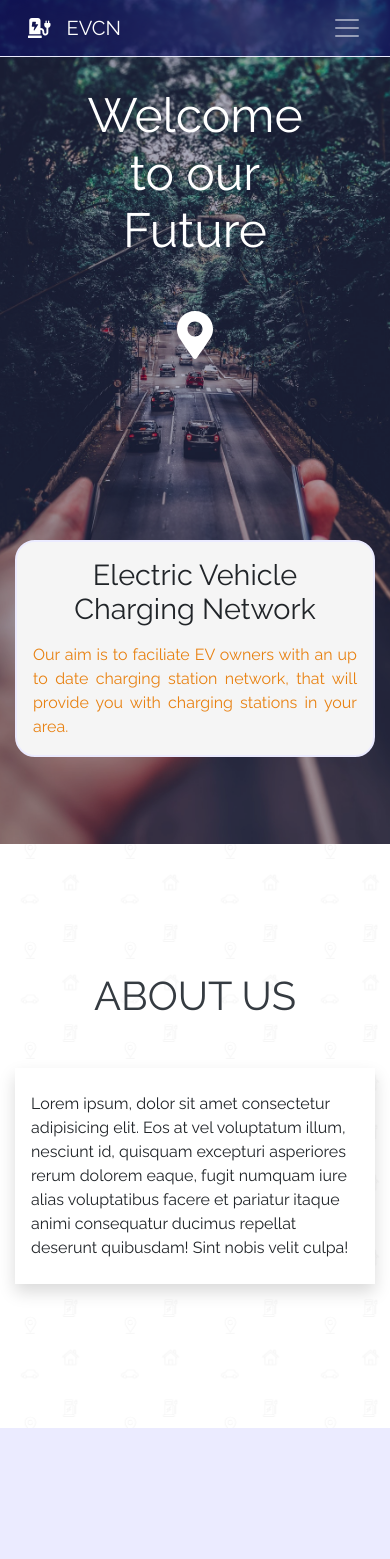
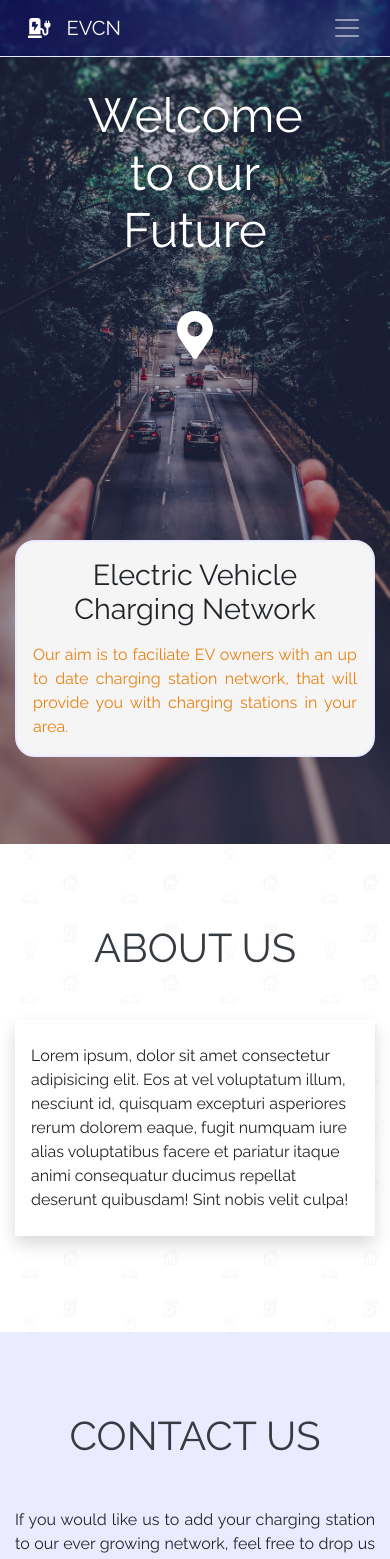
Before and after one commit to juliancameron79/ev, a React (Create React App) app: page / in a window 390 px wide. Shown: the top 1559 px of the page. Built offline with nearby package versions, Linux system fonts and the light colour scheme.

Commit message:
Media query added to title for contact component

```diff
--- a/src/App.css
+++ b/src/App.css
@@ -20,6 +20,14 @@ body {
 
 .site-section {
   padding: 8rem 0;
+}
+
+/* ------------ MEDIA ------------ */
+
+@media (max-width: 768px) {
+  .site-section {
+    padding: 5rem 0;
+  }
 }
 
 /******************************* NAVBAR *******************************/
@@ -236,6 +244,14 @@ p.lead-contact-us-text {
   border-color: var(--primary-navy-blue);
 }
 
+/* ------------ MEDIA ------------ */
+
+@media (max-width: 768px) {
+  .contact-heading {
+    font-size: 2.5rem;
+  }
+}
+
 /******************************* FOOTER *******************************/
 
 .footer {
```
